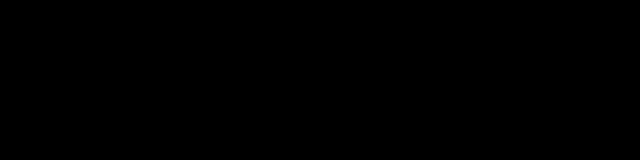
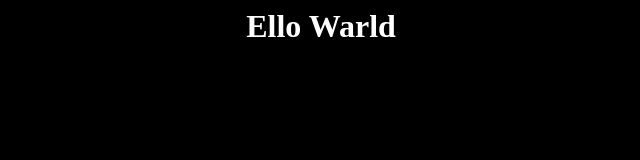
Before and after one commit to peruibe/peruibe.github.io, a plain HTML site: page index.html in a window 1280 px wide. Shown: the whole page, without its empty margins (319-959 px from the left). Drawn offline with Linux system fonts and the light colour scheme.

Commit message:
Update Index

```diff
--- a/index.html
+++ b/index.html
@@ -3,7 +3,7 @@
   <title>Owl</title>
 </head>
 <body style="background-color:black">
-<div align="center">
+<div align="center" style="color:white">
   <h1>Ello Warld</h1>
 </div>
 </body>
```
